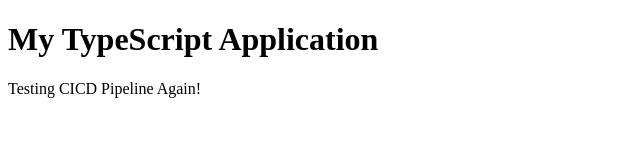
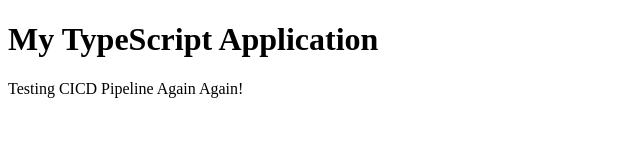
Before and after one commit to Anmol-Dura/EasyCampus---The-college-administration-system, a website with bundled scripts: page index.html in a window 1280 px wide. Shown: the full height of the page, 0-640 px from the left. Built offline with nearby package versions, Linux system fonts and the light colour scheme.

Commit message:
Update index.html

```diff
--- a/index.html
+++ b/index.html
@@ -7,7 +7,7 @@
   </head>
   <body>
     <h1>My TypeScript Application</h1>
-    <p>Testing CICD Pipeline Again!</p>
+    <p>Testing CICD Pipeline Again Again!</p>
     <script src="./dist/index.js"></script>
     <!-- Include the compiled JS file -->
   </body>
```
